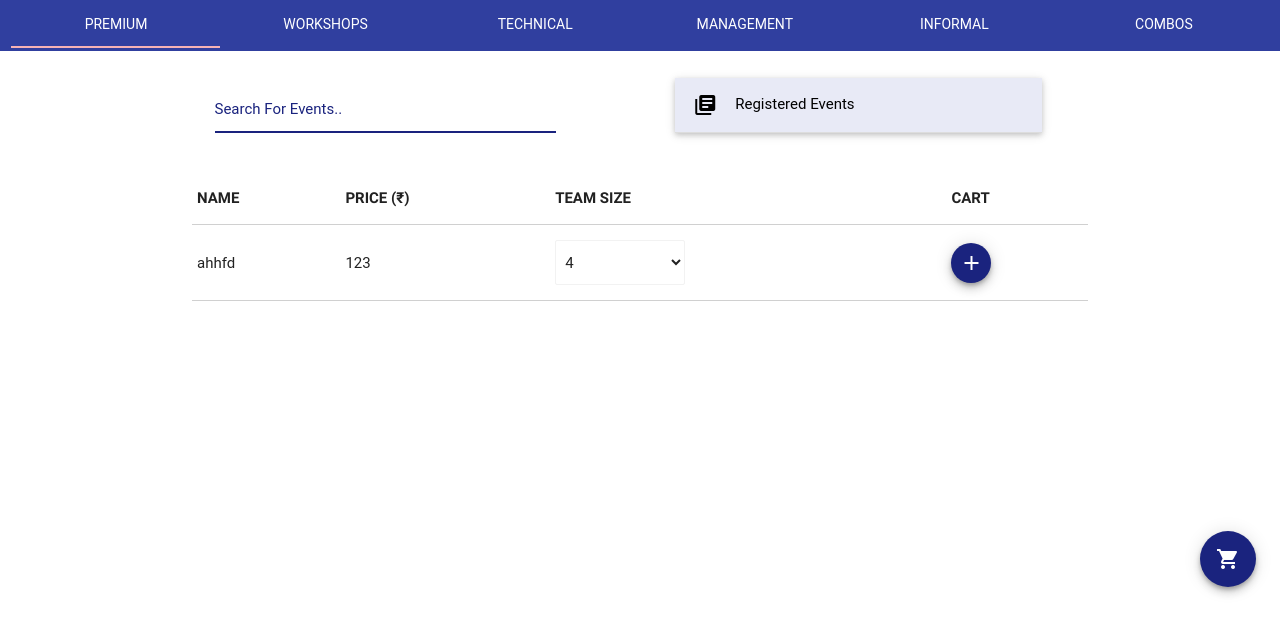
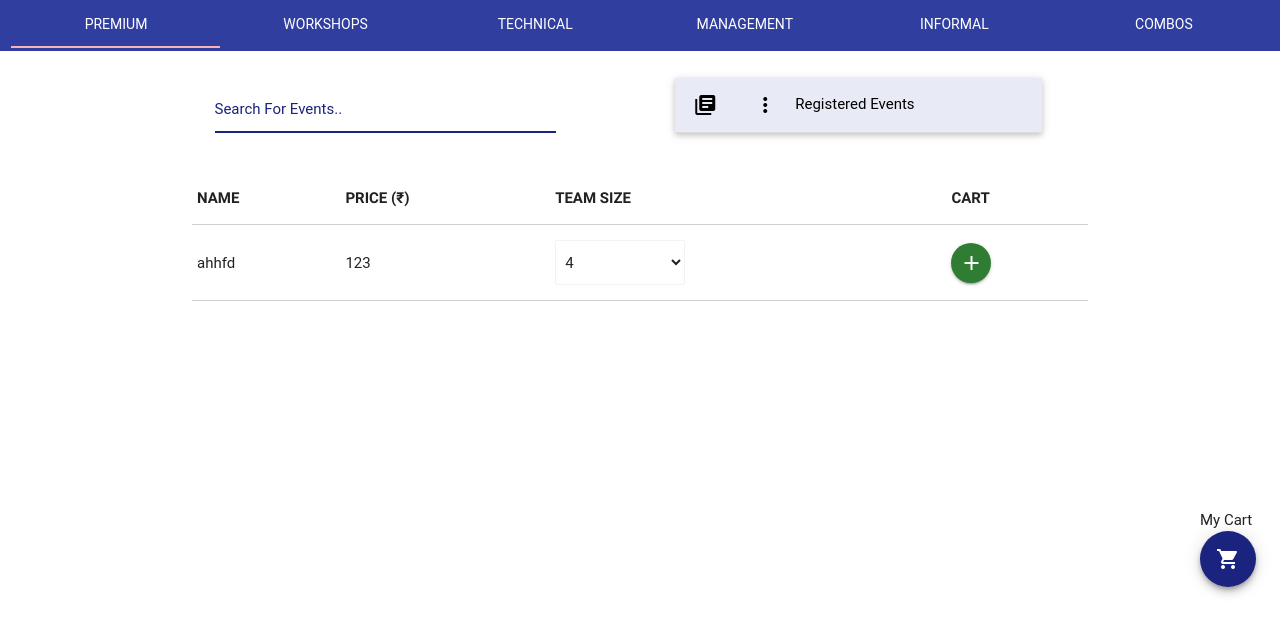
Before and after one commit to Chaitanya1010/gravitas-15, a PHP site: page /gravitas-15/event_list.php in a window 1280 px wide. Shown: the part 168-800 px from the top of the page. Run offline with PHP 8.4, Linux system fonts and the light colour scheme; data comes from the database, SQL or seed files in the repository; some libraries are stand-ins or nearby versions; some web fonts are replaced.

Commit message:
minor changes

```diff
--- a/add_to_cart.php
+++ b/add_to_cart.php
@@ -4,7 +4,6 @@ $cart=$_POST["cart"];
 $team=$_POST["team"];
 $sum=0;
 ?>
-
 <div class="modal-content">
 <?php
 echo"<TABLE class='striped'><TR><TH class='dark'>Name</TH><TH class='dark'>Price (&#8377;) </TH><TH class='dark'>Team</TH><TH class='dark'>Remove</TH></TR>";
@@ -19,12 +18,14 @@ if($cart!="")
 		$t=mysqli_fetch_array($r);
 		$sum+=$t[2];
 		echo "<TR><TD>$t[1]</TD><TD>$t[2]</TD><TD>$team_array[$i]</TD>";
-		echo "<TD><button class='indigo darken-4 btn-floating' onclick='del_cart($i)'><i class='material-icons'>delete</i></button></TD>";
+		echo "<TD><button class='red darken-3 btn-floating' onclick='del_cart($i)'><i class='material-icons'>clear</i></button></TD>";
 	}
 	echo"</TABLE></div>
 	<div class='modal-footer'>
 	<B>TOTAL = &#8377; $sum</B>";
-	echo"<button id='proceed' name='proceed' class='btn waves-effect waves-light indigo darken-4' style='float:right;margin-right:1em' onclick='proceed_1()' id='proceed_1' name='proceed_1'  >Proceed</button>";
+	echo"<button id='proceed' name='proceed' class='btn waves-effect waves-light indigo darken-4' style='float:right;margin-right:1em' onclick='proceed_1()' id='proceed_1' name='proceed_1'  ><i class='material-icons right'>send</i>Proceed</button>";
 }
+else
+	echo "<TR><td colspan='4' align='center'>No Events Added Yet</TD></tr></Table>";
 ?>
 </div>
--- a/event_list.php
+++ b/event_list.php
@@ -194,7 +194,7 @@ function checkout()
 }
 </script>
 
-<body onload="search_events('body',0)">
+<body onload="search_events('body',0)" >
 	  <div id="register_events">
 		  <header class="header indigo darken-4 z-depth-1" style="text-align:center;padding-top:0.3em;padding-bottom:0.02em">
 				<img src="gravitaslogo.png" alt class="responsive-img" width="350px">
@@ -220,7 +220,7 @@ function checkout()
 				</div>&nbsp;
 				<ul class="collapsible popout col s6" style="float:right" data-collapsible="accordion">
 				<li>
-					<div class="collapsible-header indigo lighten-5 black-text"><i class="material-icons ">library_books</i>Registered Events</div>
+					<div class="collapsible-header indigo lighten-5 black-text"><i class="material-icons ">library_books</i><i class="material-icons right ">more_vert</i>Registered Events</div>
 					<div class="collapsible-body"><?php require("registered_events.php"); ?></div>
 				</li>
 				</ul>
@@ -229,7 +229,7 @@ function checkout()
 		<div id="events" class="container">
 		</div>
 
-		<div class=" fixed-action-btn" style="bottom: 45px; right: 24px;">
+		<div class=" fixed-action-btn" style="bottom: 45px; right: 24px;">My Cart<br>
 			<a class="indigo darken-4 btn-floating btn-large modal-trigger z-depth-3" title="Event Cart" href="#cart">
 				<i class=" material-icons">shopping_cart</i>
 			</a>
--- a/registered_events.php
+++ b/registered_events.php
@@ -12,7 +12,8 @@ while($t=mysqli_fetch_array($r))
 	$r1 = mysqli_query($mysqli,$q1);
 	$t1=mysqli_fetch_array($r1);
 	$event_name = $t1[1];
-	echo "<TR><TD>$event_name</TD><TD>$event_name</TD></TR>";
+	echo "<TR><TD>$event_name</TD><TD>$team</TD></TR>";
+
 }
 echo"</TABLE>";
 
--- a/search_events.php
+++ b/search_events.php
@@ -52,7 +52,7 @@ while($t=mysqli_fetch_array($r))
 		if($t[5]!=0) // Not 0 means, whatever is the team strength given that has to be added
 		{
 			$select_id = $t[0]."select";
-			echo "<TR><TD>$t[1]</TD><TD> $t[2]</TD><TD><LABEL ID= '$select_id'>$t[5]</LABEL></TD><TD><button class='indigo darken-4 btn-floating z-depth-3' id='$t[0]' onclick='add_to_cart(this.id)'><i class='material-icons'>add</i></button></TD></TR>";
+			echo "<TR><TD>$t[1]</TD><TD> $t[2]</TD><TD><LABEL ID= '$select_id'>$t[5]</LABEL></TD><TD><button class='green darken-3 btn-floating z-depth-1' id='$t[0]' onclick='add_to_cart(this.id)'><i class='material-icons'>add</i></button></TD></TR>";
 		}
 		else //variable team size
 		{
@@ -61,7 +61,7 @@ while($t=mysqli_fetch_array($r))
 			for($i = $t[6]+1; $i<=$t[7];$i++)
 				$select .="<OPTION VALUE ='$i'>$i</OPTION>";
 			$select.="</SELECT>";
-			echo "<TR><TD>$t[1]</TD><TD>$t[2]</TD><TD>$select</TD><TD><button class='indigo darken-4 btn-floating z-depth-3' id='$t[0]' onclick='add_to_cart(this.id)'><i class='material-icons'>add</i></button></TD></TR>";
+			echo "<TR><TD>$t[1]</TD><TD>$t[2]</TD><TD>$select</TD><TD><button class='green darken-3 btn-floating z-depth-1' id='$t[0]' onclick='add_to_cart(this.id)'><i class='material-icons'>add</i></button></TD></TR>";
 		}
 	}
 }
```
Also changed, not shown: proceed_1.php (+4 -4 lines).
